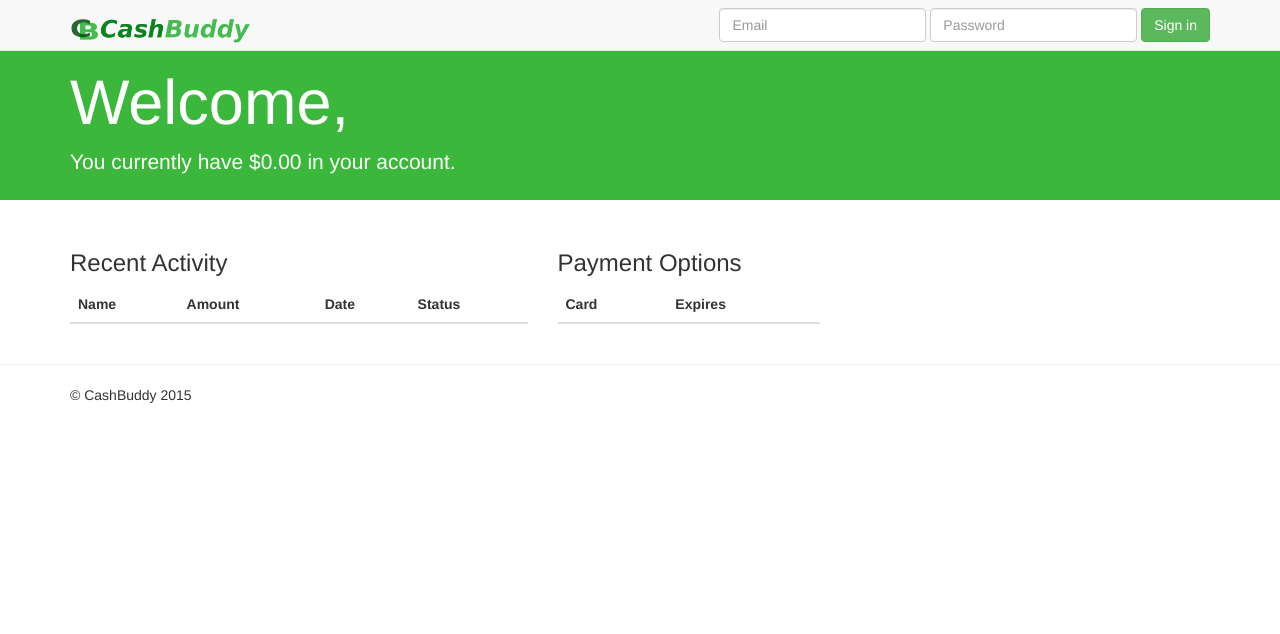
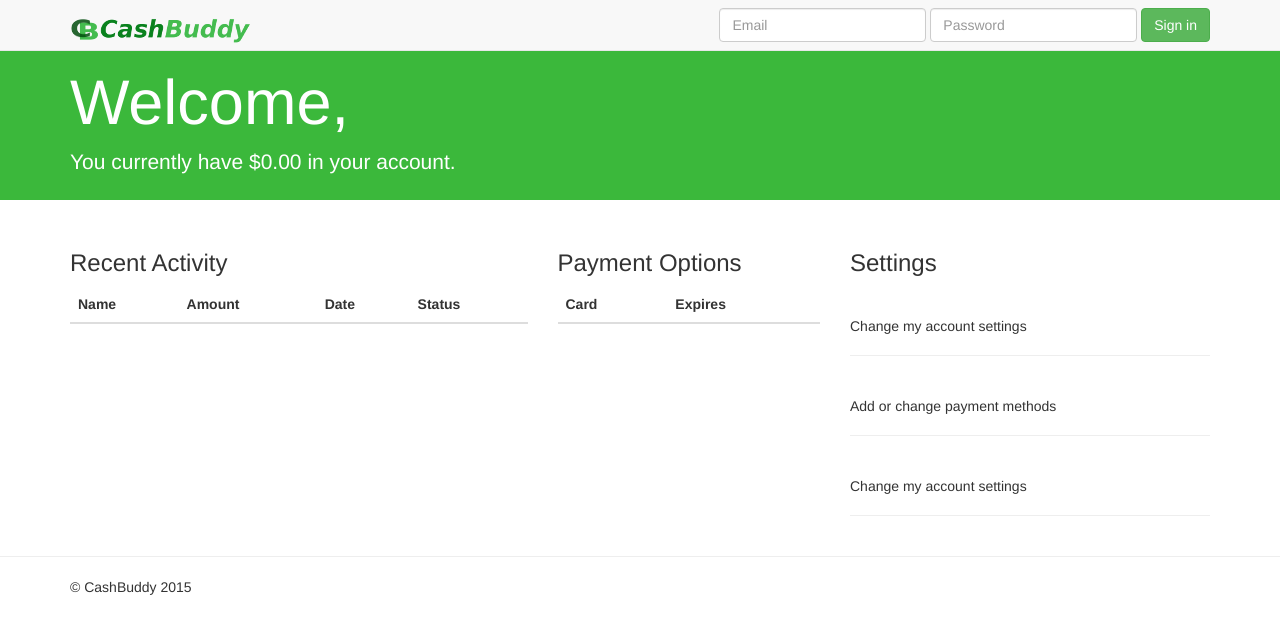
Before and after one commit to k3an3/cdc15-cashbuddy, a Flask app: template templates/account.html in a window 1280 px wide. Shown: the top 634 px of the page. Run offline with Flask 2, Linux system fonts and the light colour scheme; the template is opened without the code that fills it, so the values that code supplies are empty; some libraries are stand-ins or nearby versions.

Commit message:
Quite a few changes

```diff
--- a/main.py
+++ b/main.py
@@ -17,7 +17,7 @@ def get_user(f):
                 user = session.user
         except Session.DoesNotExist:
                 pass
-        return f(user=user, session=session)
+        return f(user=user, session=session, *args, **kwargs)
     return decorated_function
 
 
@@ -25,6 +25,8 @@ def get_user(f):
 @get_user
 def index(*args, **kwargs):
     user = kwargs.get('user')
+    catchphrase = Catchphrase.select()[random.randint(
+        0, Catchphrase.select().count() - 1)]
     return render_template('index.html', **locals())
 
 @app.route("/begin_transaction", methods=['GET', 'POST'])
@@ -103,6 +105,7 @@ def login():
             error = "The user doesn't exist."
     if request.args.get('registered'):
         message = "Registration complete! You may now login."
+    next_page = request.args.get('next_page')
     return render_template('login.html', **locals())
 
 @app.route("/logout", methods=['GET'])
@@ -135,11 +138,24 @@ def account(*args, **kwargs):
     cards = Card.select().where(Card.user == user)
     return render_template('account.html', **locals())
 
-@app.route("/security")
+@app.route("/account/settings")
 @get_user
-def security_info(*args, **kwargs):
+def settings(*args, **kwargs):
     user = kwargs.get('user')
-    return render_template('security.html', **locals())
+    return render_template('settings.html', **locals())
+
+@app.route("/about/<path:page>")
+@get_user
+def homepage(**kwargs):
+    user = kwargs.get('user')
+    page = kwargs.get('page')
+    comments = Comment.select()
+    return render_template(page + '.html', **locals())
+
+@app.route('/post_testimonial', methods=['POST'])
+def post_testominial():
+    if request.form.get('comment'):
+        return str(Comment.create(text=request.form.get('comment')))
 
 @app.route("/test_postback", methods=["POST"])
 def test_postback():
--- a/templates/account.html
+++ b/templates/account.html
@@ -60,6 +60,18 @@
                 </tbody>
             </table>
         </div>
+        <div class="col-sm-6 col-md-4">
+            <h3>Settings</h3>
+            <div class="page-header">
+            <p>Change my account settings</p>
+            </div>
+            <div class="page-header">
+            <p>Add or change payment methods</p>
+            </div>
+            <div class="page-header">
+            <p>Change my account settings</p>
+            </div>
+        </div>
     </div>
 </div>
 {% endblock %}
--- a/templates/base.html
+++ b/templates/base.html
@@ -14,7 +14,6 @@
 
         <!-- Bootstrap core CSS -->
         <link href="/static/dist/css/bootstrap.min.css" rel="stylesheet">
-
     </head>
 
     <body>
@@ -43,6 +42,7 @@
                     </form>
                     {% else %}
                     <div class="navbar-form navbar-right">
+                        <a href="/account/settings"><button class="btn btn-default"><span class="glyphicon glyphicon-cog" aria-hidden="true"></span></button></a>
                         <a href="/account"><button class="btn btn-success">My Account</button></a>
                         <a href="/logout"><button class="btn btn-default">Logout</button></a>
                     </div>
--- a/templates/index.html
+++ b/templates/index.html
@@ -16,7 +16,7 @@ $$ |  $$\ $$  __$$ | \____$$\ $$ |  $$ |$$ |  $$ |$$ |  $$ |$$ |  $$ |$$ |  $$ |
 <div class="jumbotron" style="background-image: url('static/img/cash5.jpg'); text-align: center;">
     <div class="container">
         <h1>Your money, our technology.</h1>
-        <p>The freedom to pay anywhere without worry. We've got you covered.</p>
+        <p>{{ catchphrase.text }}</p>
         <p><a class="btn btn-success btn-lg" href="/register" role="button">Sign up for free &raquo;</a></p>
     </div>
 </div>
--- a/test.py
+++ b/test.py
@@ -8,4 +8,9 @@ c1 = Card.create(name="Discover", user=u, number="7390-2571-9385-7193", pin="249
 t = Transaction.create(user=u, amount=9.99, dest="Loogle", paid=True, txid="43rtgfb")
 t1 = Transaction.create(user=u, amount=500, dest="Safari LLC", paid=True, txid="sfadf23")
 t2 = Transaction.create(user=u, amount=17.67, dest="Coldway Bakery", paid=False, txid="wereufvn")
+Catchphrase.create(text="The freedom to pay anywhere without worry. We've got you covered.")
+Catchphrase.create(text="If it's not CashBuddy, it's not secure.")
+Catchphrase.create(text="If it's not secure, it's not CashBuddy.")
+Catchphrase.create(text="Security is our middle name.")
+Catchphrase.create(text="Making it easier to pay, everyday.")
 s = Session.create(user=u, session_id="1590test")
```
Also changed, not shown: models.py (+10 -2 lines), templates/security.html (+16 -2 lines).
